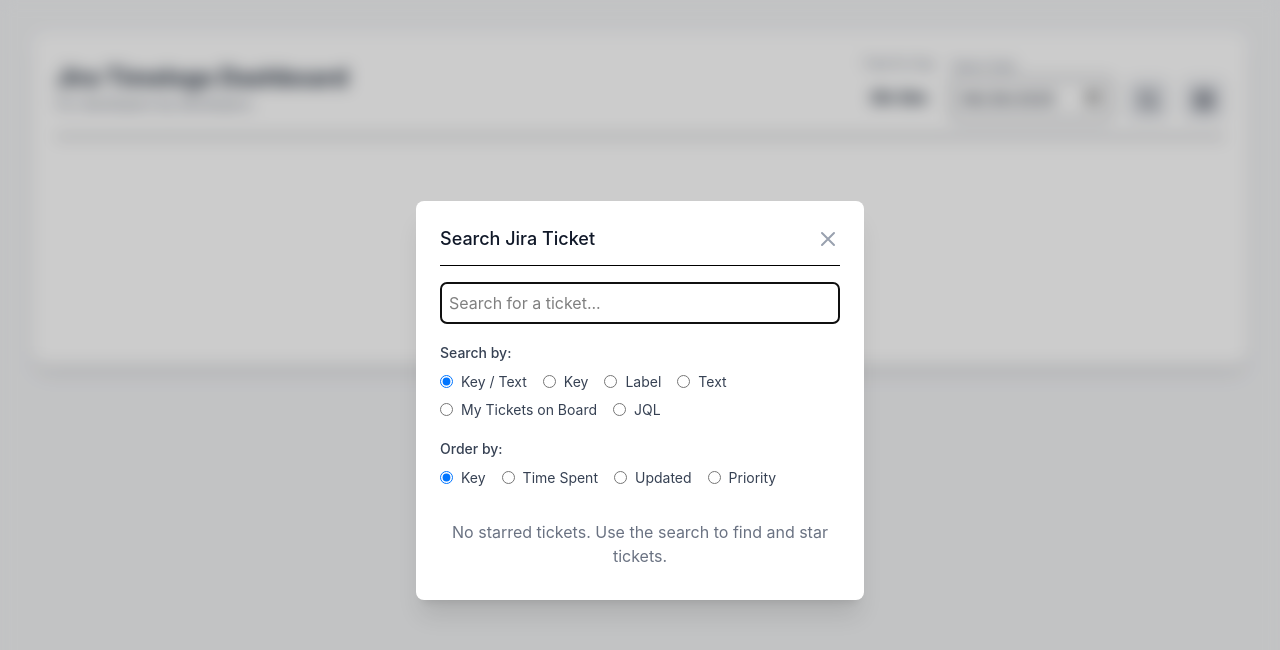
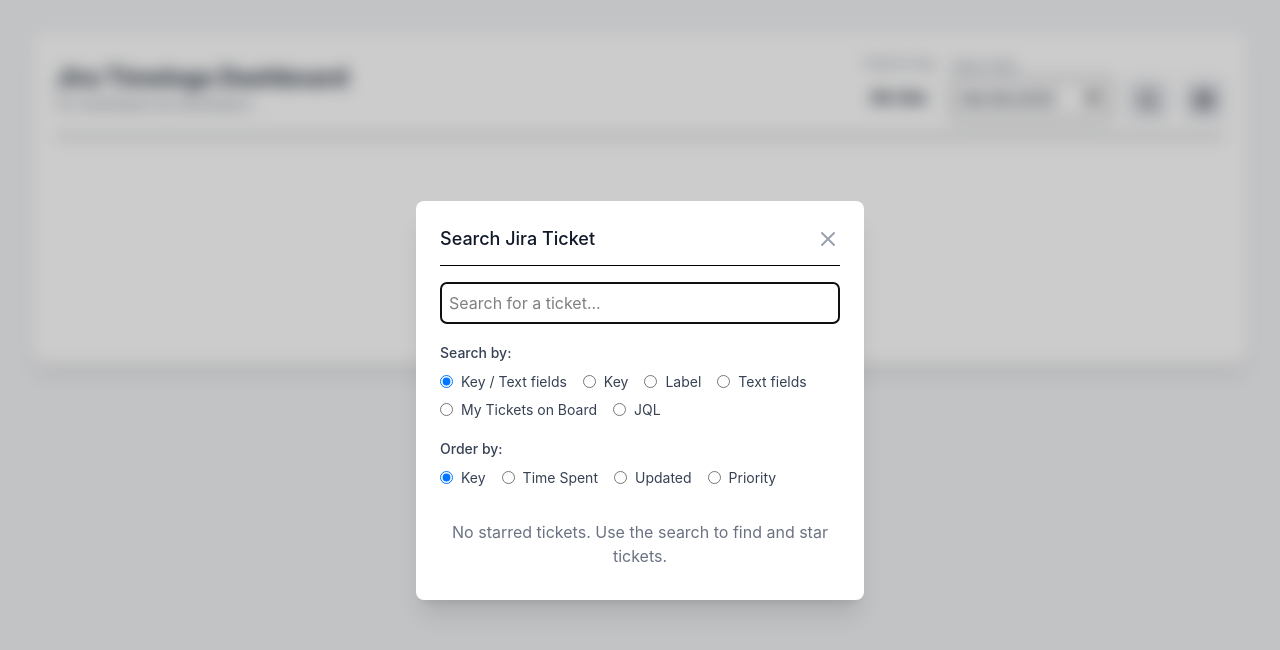
Before and after one commit to yrambler2001/jira-time-tracker, a React (Vite) app: page / in a window 1280 px wide. Both pictures are taken after a click on the button 1148 px from the left and 100 px from the top of the page. Shown: the top 650 px of the page. Built offline with nearby package versions, Linux system fonts and the light colour scheme.

Commit message:
refactor: Rename text fields

```diff
--- a/src/components/SearchModal.tsx
+++ b/src/components/SearchModal.tsx
@@ -216,10 +216,10 @@
             <span className="font-medium text-sm text-gray-700 dark:text-gray-300">Search by:</span>
             {renderRadioGroup(
               [
-                { value: 'keyOrText', label: 'Key / Text' },
+                { value: 'keyOrText', label: 'Key / Text fields' },
                 { value: 'key', label: 'Key' },
                 { value: 'summary', label: 'Label' },
-                { value: 'text', label: 'Text' },
+                { value: 'text', label: 'Text fields' },
                 { value: 'myTickets', label: 'My Tickets on Board' },
                 { value: 'jql', label: 'JQL' },
               ],
```
Also changed, not shown: 1 other file (tests, documents, lock files or other folders).
